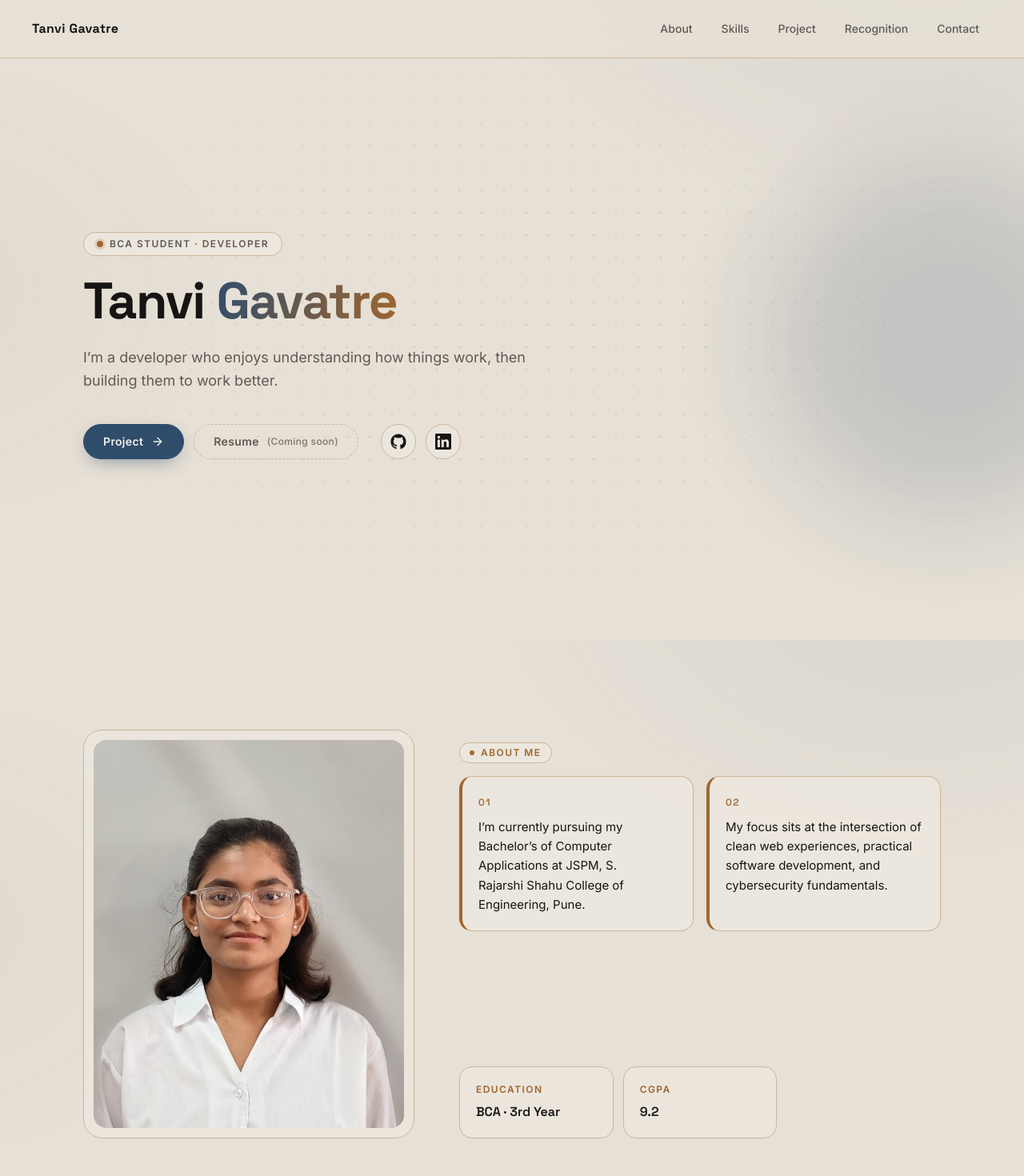
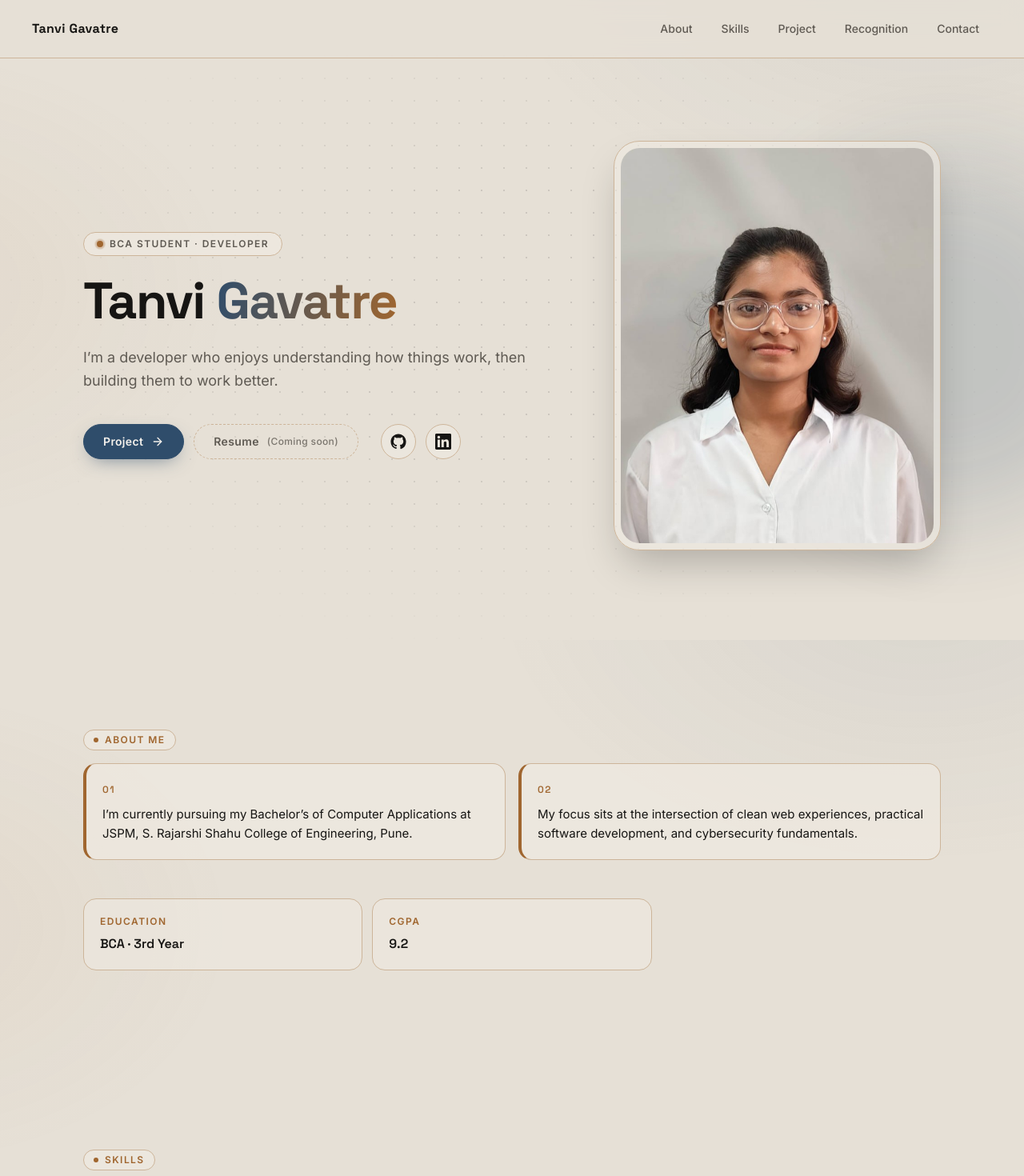
Before and after one commit to Tanvigawtre/tanvi-gavatre-portfolio, a Next.js app: page / in a window 1280 px wide. Shown: the top 1470 px of the page at 80% size. Built offline with nearby package versions, Linux system fonts and the light colour scheme.

Commit message:
Move profile photo to hero section

```diff
--- a/components/portfolio/about.tsx
+++ b/components/portfolio/about.tsx
@@ -1,4 +1,3 @@
-import Image from 'next/image'
 import { profile } from '@/lib/site-data'
 import { Reveal } from './reveal'
 import { Spotlight } from './spotlight'
@@ -6,27 +5,14 @@ import { Spotlight } from './spotlight'
 export function About() {
   return (
     <section id="about" aria-labelledby="about-title">
-      <div className="mx-auto grid max-w-6xl gap-10 px-5 py-20 md:px-10 md:py-28 lg:grid-cols-12 lg:gap-14">
-        <Reveal className="lg:col-span-5">
-          <figure className="group rounded-3xl border border-border bg-surface/60 p-3 transition-colors duration-300 hover:border-accent/60">
-            <div className="relative aspect-[4/5] overflow-hidden rounded-2xl">
-              <Image
-                src={profile.portrait}
-                alt="Portrait of Tanvi Gavatre"
-                fill
-                sizes="(min-width: 1024px) 40vw, 100vw"
-                className="object-cover object-[50%_30%] transition-transform duration-700 ease-out group-hover:scale-[1.04]"
-              />
-            </div>
-          </figure>
-        </Reveal>
-
-        <div className="flex flex-col lg:col-span-7 lg:pt-4">
+      <div className="mx-auto max-w-6xl px-5 py-20 md:px-10 md:py-28">
+        <div className="flex flex-col">
           <Reveal>
             <p className="mb-4 inline-flex w-fit items-center gap-2 rounded-full border border-border bg-surface/70 px-3 py-1 text-xs font-semibold uppercase tracking-[0.12em] text-highlight">
               <span aria-hidden="true" className="size-1.5 rounded-full bg-highlight" />
               About Me
             </p>
+
             <h2 id="about-title" className="sr-only">
               About Tanvi Gavatre
             </h2>
@@ -42,13 +28,16 @@ export function About() {
                   <span className="font-display text-xs font-semibold tracking-[0.12em] text-highlight">
                     {String(index + 1).padStart(2, '0')}
                   </span>
-                  <p className="mt-2 text-pretty text-[15px] leading-relaxed text-foreground">{paragraph}</p>
+
+                  <p className="mt-2 text-pretty text-[15px] leading-relaxed text-foreground">
+                    {paragraph}
+                  </p>
                 </Spotlight>
               ))}
             </div>
           </Reveal>
 
-          <Reveal delay={200} className="mt-10 lg:mt-auto lg:pt-12">
+          <Reveal delay={200} className="mt-10 lg:mt-12">
             <dl className="grid gap-3 sm:grid-cols-3">
               {profile.details.map((detail) => (
                 <Spotlight
@@ -58,7 +47,10 @@ export function About() {
                   <dt className="text-xs font-semibold uppercase tracking-[0.12em] text-highlight">
                     {detail.label}
                   </dt>
-                  <dd className="mt-2 font-display text-base font-semibold text-foreground">{detail.value}</dd>
+
+                  <dd className="mt-2 font-display text-base font-semibold text-foreground">
+                    {detail.value}
+                  </dd>
                 </Spotlight>
               ))}
             </dl>
--- a/components/portfolio/hero.tsx
+++ b/components/portfolio/hero.tsx
@@ -1,3 +1,4 @@
+import Image from 'next/image'
 import { links, profile } from '@/lib/site-data'
 import { ArrowLink } from './arrow-link'
 import { GithubIcon, LinkedinIcon } from './brand-icons'
@@ -20,11 +21,14 @@ export function Hero() {
         aria-hidden="true"
         className="dot-grid pointer-events-none absolute inset-0 [mask-image:radial-gradient(ellipse_at_center,black_30%,transparent_75%)]"
       />
+
       <div
         aria-hidden="true"
         className="pointer-events-none absolute -right-32 top-1/4 size-[28rem] rounded-full bg-accent/20 blur-3xl motion-safe:animate-pulse"
       />
-      <div className="relative mx-auto w-full max-w-6xl px-5 py-20 md:px-10">
+
+      <div className="relative mx-auto grid w-full max-w-6xl items-center gap-12 px-5 py-20 md:px-10 lg:grid-cols-12 lg:gap-16">
+        <div className="lg:col-span-7">
           <p
             className={`${enter} mb-6 inline-flex items-center gap-2 rounded-full border border-border bg-surface/70 px-4 py-1.5 text-xs font-semibold uppercase tracking-[0.12em] text-muted-foreground backdrop-blur`}
           >
@@ -55,11 +59,13 @@ export function Hero() {
                 Resume
               </ArrowLink>
             </div>
+
             <div className="flex items-center gap-3 sm:ml-2">
               <a href={links.github} target="_blank" rel="noopener noreferrer" className={socialClass}>
                 <GithubIcon className="size-5 transition-transform duration-300 group-hover:scale-110" />
                 <span className="sr-only">GitHub profile (opens in a new tab)</span>
               </a>
+
               <a href={links.linkedin} target="_blank" rel="noopener noreferrer" className={socialClass}>
                 <LinkedinIcon className="size-5 transition-transform duration-300 group-hover:scale-110" />
                 <span className="sr-only">LinkedIn profile (opens in a new tab)</span>
@@ -67,6 +73,24 @@ export function Hero() {
             </div>
           </div>
         </div>
+
+        <div className={`${enter} delay-300 lg:col-span-5`}>
+          <div className="mx-auto w-full max-w-sm lg:max-w-md">
+            <div className="relative aspect-[4/5] overflow-hidden rounded-[2rem] border border-border bg-surface/60 p-2 shadow-2xl">
+              <div className="relative h-full w-full overflow-hidden rounded-[1.5rem]">
+                <Image
+                  src={profile.portrait}
+                  alt="Portrait of Tanvi Gavatre"
+                  fill
+                  priority
+                  sizes="(min-width: 1024px) 35vw, 80vw"
+                  className="object-cover object-[50%_30%]"
+                />
+              </div>
+            </div>
+          </div>
+        </div>
+      </div>
     </section>
   )
 }
```
Lines whose indentation alone changed are shown as unchanged.
